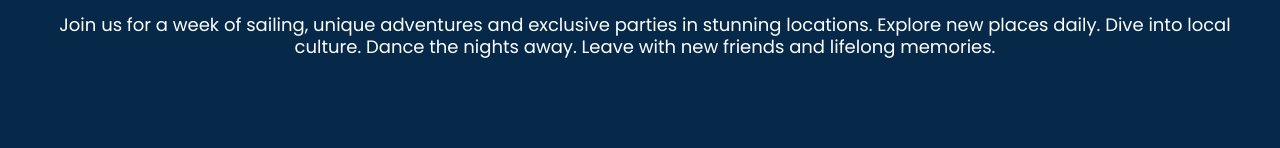
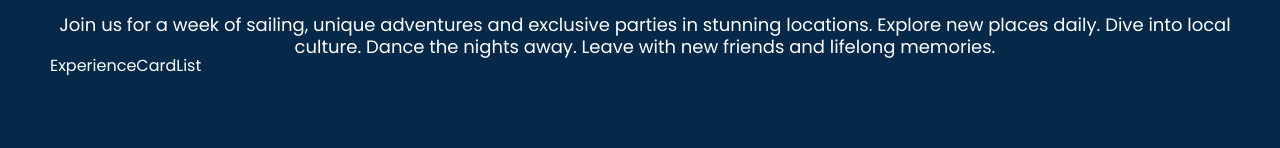
Before and after one commit to Roko03/charteraga-frontend, a Next.js app: page / in a window 1280 px wide. Shown: the part 1236-1384 px from the top of the page. Built offline with nearby package versions, Linux system fonts and the light colour scheme.

Commit message:
make experience card list

```diff
--- /dev/null
+++ b/src/containers/home-page/ExperienceCardList/ExperienceCardList.module.scss
@@ -0,0 +1 @@
+@use "../../../styles/main.scss" as *;
--- /dev/null
+++ b/src/containers/home-page/ExperienceCardList/ExperienceCardList.tsx
@@ -0,0 +1,8 @@
+import React from "react";
+import styles from "./ExperienceCardList.module.scss";
+
+const ExperienceCardList: React.FC = () => {
+  return <div>ExperienceCardList</div>;
+};
+
+export default ExperienceCardList;
--- /dev/null
+++ b/src/containers/home-page/ExperienceCardList/ExperienceCardListItem/ExperienceCardListItem.module.scss
@@ -0,0 +1 @@
+@use "../../../../styles/main.scss" as *;
--- /dev/null
+++ b/src/containers/home-page/ExperienceCardList/index.ts
@@ -0,0 +1,3 @@
+import ExperienceCardList from "./ExperienceCardList";
+
+export default ExperienceCardList
--- a/src/containers/home-page/ExperienceSection/ExperienceSection.tsx
+++ b/src/containers/home-page/ExperienceSection/ExperienceSection.tsx
@@ -2,8 +2,9 @@ import React from "react";
 import styles from "./ExperienceSection.module.scss";
 import ExperienceRatingList from "../ExperienceRatingList";
 import TaglineBox from "@/components/TaglineBox";
+import ExperienceCardList from "../ExperienceCardList";
 
-const ExperienceSection = () => {
+const ExperienceSection: React.FC = () => {
   return (
     <section className={styles.experience_section}>
       <div className={styles.experience_section__container}>
@@ -18,6 +19,7 @@ const ExperienceSection = () => {
             lifelong memories.
           </p>
         </div>
+        <ExperienceCardList />
       </div>
     </section>
   );
```
Also changed, not shown: src/containers/home-page/ExperienceCardList/ExperienceCardListItem/ExperienceCardListItem.tsx (added, +8 -0 lines).
